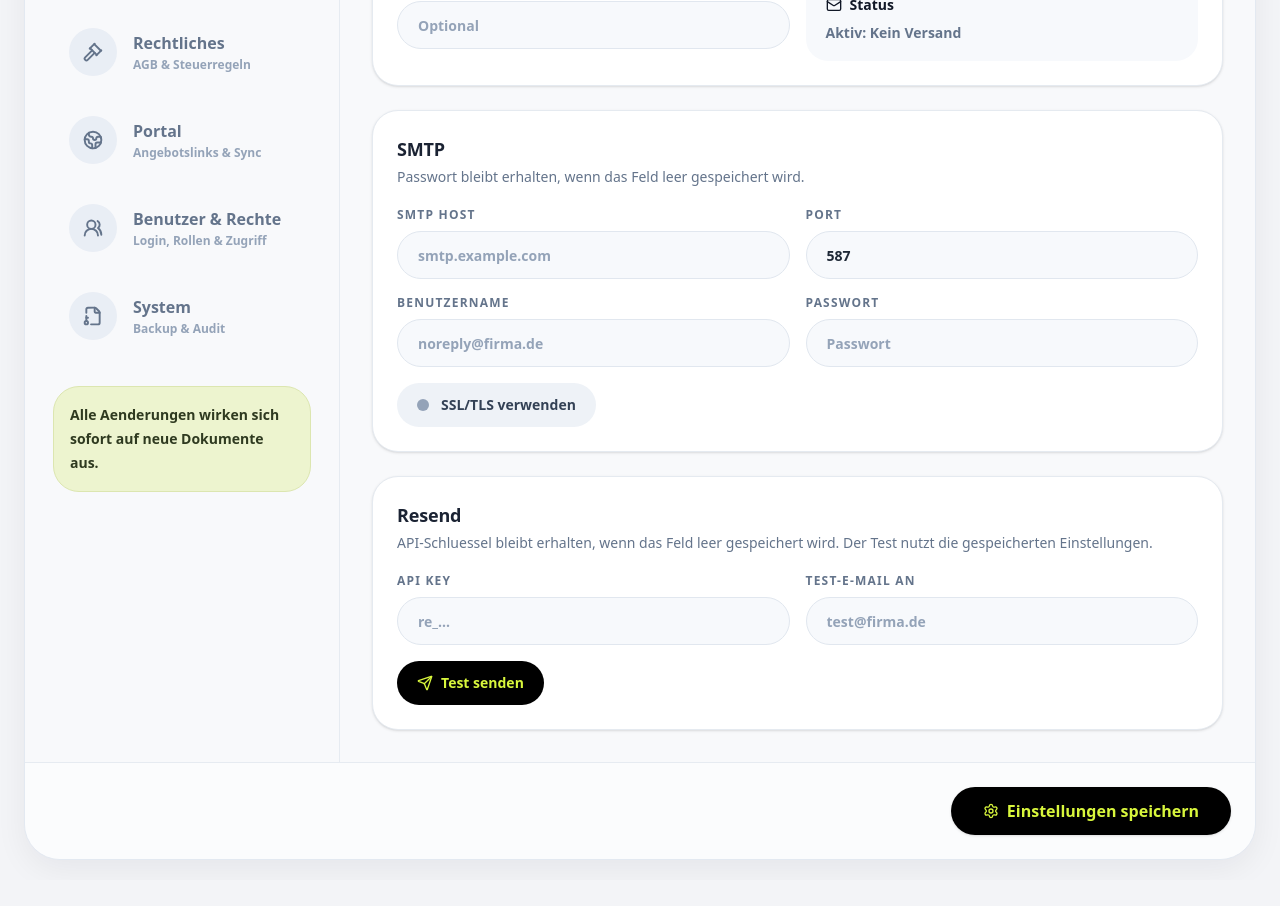
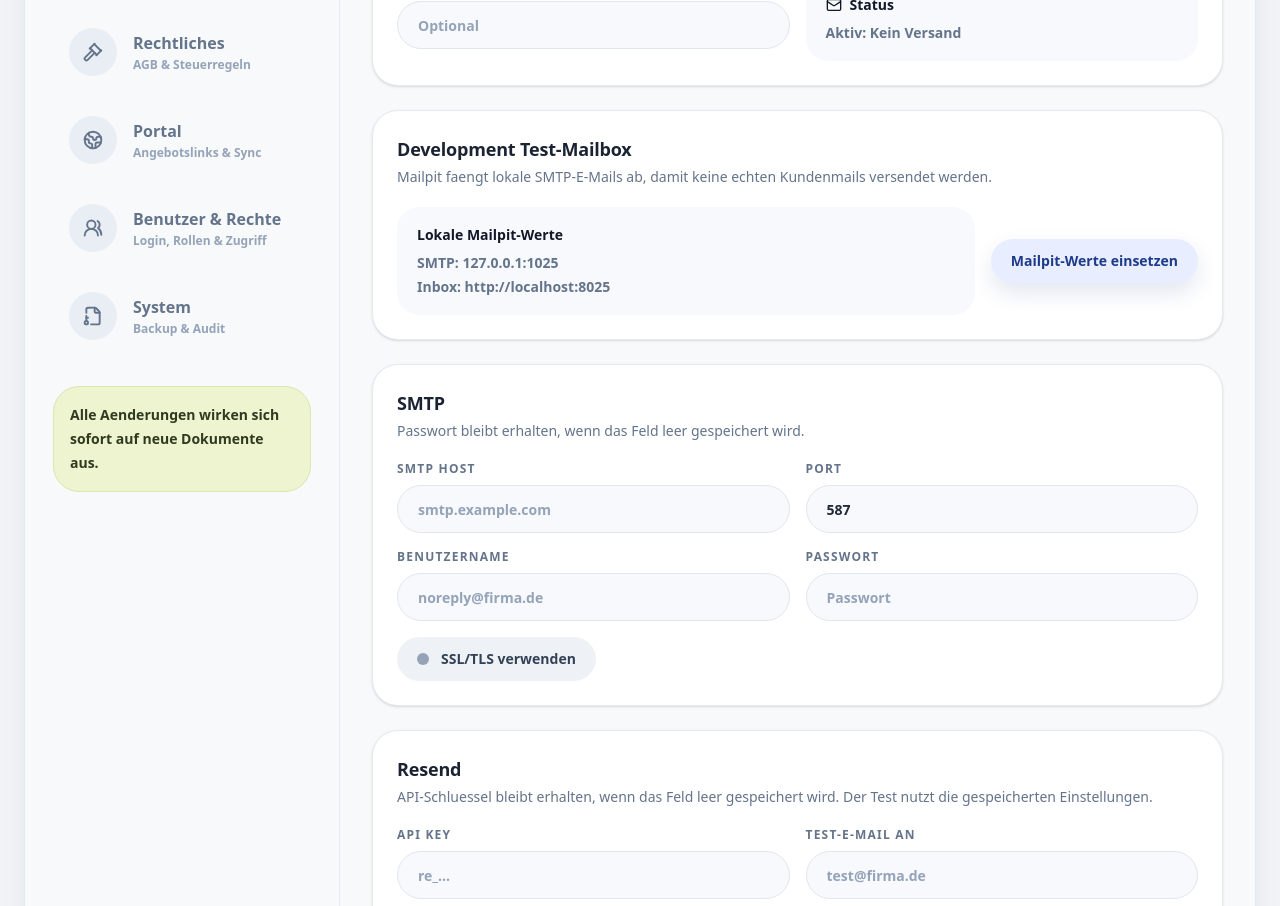
Before and after one commit to dream-de/invoice-app, a Next.js app in the folder apps/web/: page /settings/email in a window 1280 px wide. Shown: the part 740-1646 px from the top of the page. Before the commit the page ends 1620 px from the top, so only its background shows below. Built offline with nearby package versions, Linux system fonts and the light colour scheme.

Commit message:
feat: add mailpit email development preset

```diff
--- a/apps/web/src/app/settings/email/page.tsx
+++ b/apps/web/src/app/settings/email/page.tsx
@@ -125,6 +125,23 @@ export default function EmailSettingsPage() {
     setTesting(false)
   }
 
+  function applyMailpitPreset() {
+    setForm((current) => ({
+      ...current,
+      provider: "smtp",
+      fromName: current.fromName || "Dream Invoice",
+      fromEmail: current.fromEmail || "no-reply@dream-invoice.local",
+      replyTo: current.replyTo || "dev@dream-invoice.local",
+      smtpHost: "127.0.0.1",
+      smtpPort: 1025,
+      smtpSecure: false,
+      smtpUser: "",
+      smtpPassword: ""
+    }))
+    setTestRecipient((current) => current || "dev@dream-invoice.local")
+    setStatus(t("settings.email.mailpit.applied"))
+  }
+
   async function save() {
     setStatus(t("settings.email.status.saving"))
 
@@ -212,6 +229,23 @@ export default function EmailSettingsPage() {
         </div>
       </SettingCard>
 
+      <SettingCard title={t("settings.email.mailpit.title")} description={t("settings.email.mailpit.description")}>
+        <div className="grid gap-4 md:grid-cols-[1fr_auto] md:items-center">
+          <div className="rounded-[22px] bg-[#f7f9fc] px-5 py-4 text-sm font-semibold leading-6 text-[#64748b]">
+            <span className="block font-extrabold text-[#111827]">{t("settings.email.mailpit.valuesTitle")}</span>
+            <span className="mt-1 block">SMTP: 127.0.0.1:1025</span>
+            <span className="block">Inbox: http://localhost:8025</span>
+          </div>
+          <button
+            type="button"
+            onClick={applyMailpitPreset}
+            className="inline-flex items-center justify-center rounded-full bg-[#e8eeff] px-5 py-3 text-sm font-extrabold text-[#1e3a8a] shadow-[0_10px_22px_rgba(30,58,138,0.12)] transition hover:bg-[#dbeafe]"
+          >
+            {t("settings.email.mailpit.apply")}
+          </button>
+        </div>
+      </SettingCard>
+
       <SettingCard title={t("settings.email.smtp.title")} description={t("settings.email.smtp.description")}>
         <div className="grid gap-4 md:grid-cols-2">
           <Field label={t("settings.email.fields.smtpHost")}>
--- a/apps/web/src/i18n/locales/de/settings.json
+++ b/apps/web/src/i18n/locales/de/settings.json
@@ -143,6 +143,11 @@
   "settings.email.fields.replyTo": "Antwort an",
   "settings.email.statusLabel": "Status",
   "settings.email.activeProvider": "Aktiv: {provider}",
+  "settings.email.mailpit.title": "Development Test-Mailbox",
+  "settings.email.mailpit.description": "Mailpit faengt lokale SMTP-E-Mails ab, damit keine echten Kundenmails versendet werden.",
+  "settings.email.mailpit.valuesTitle": "Lokale Mailpit-Werte",
+  "settings.email.mailpit.apply": "Mailpit-Werte einsetzen",
+  "settings.email.mailpit.applied": "Mailpit-SMTP-Werte wurden eingesetzt.",
   "settings.email.smtp.title": "SMTP",
   "settings.email.smtp.description": "Passwort bleibt erhalten, wenn das Feld leer gespeichert wird.",
   "settings.email.fields.smtpHost": "SMTP Host",
--- a/apps/web/src/i18n/locales/en/settings.json
+++ b/apps/web/src/i18n/locales/en/settings.json
@@ -143,6 +143,11 @@
   "settings.email.fields.replyTo": "Reply To",
   "settings.email.statusLabel": "Status",
   "settings.email.activeProvider": "Active: {provider}",
+  "settings.email.mailpit.title": "Development Test Mailbox",
+  "settings.email.mailpit.description": "Mailpit captures local SMTP emails so no real customer emails are sent.",
+  "settings.email.mailpit.valuesTitle": "Local Mailpit Values",
+  "settings.email.mailpit.apply": "Use Mailpit Values",
+  "settings.email.mailpit.applied": "Mailpit SMTP values were applied.",
   "settings.email.smtp.title": "SMTP",
   "settings.email.smtp.description": "The password remains stored when this field is saved empty.",
   "settings.email.fields.smtpHost": "SMTP Host",
```
